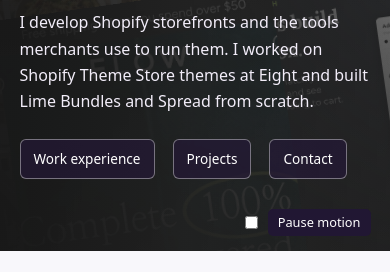
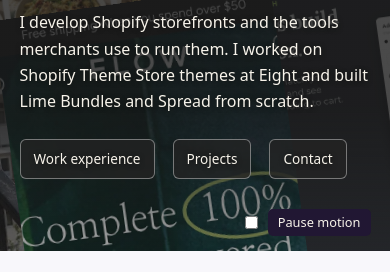
Before and after one commit to lime-app-dev/portfolio, a website: page public/work/index.html in a window 390 px wide. Shown: the part 265-537 px from the top of the page. Drawn offline with Linux system fonts and the light colour scheme.

Commit message:
Lighten the hero and refresh studio music

```diff
--- a/public/work/portfolio.css
+++ b/public/work/portfolio.css
@@ -20,15 +20,15 @@ a { color: #4c3479; text-underline-offset: 4px }
   align-items: center;
   min-height: clamp(440px, 66vw, 640px);
   overflow: hidden;
-  background: #211733;
-  color: #fff;
+  background: #242424;
+  color: #f7f3ea;
 }
 .portfolio-hero::after {
   content: "";
   position: absolute;
   inset: 0;
   z-index: -1;
-  background: linear-gradient(90deg, #191919f2 4%, #222222dc 48%, #25252593), linear-gradient(0deg, #191919de, transparent 70%);
+  background: linear-gradient(90deg, #171717d9 4%, #222222b3 48%, #25252555), linear-gradient(0deg, #191919a6, transparent 70%);
 }
 .hero-content, .portfolio-content {
   width: min(100% - clamp(32px, 10vw, 144px), 1120px);
@@ -36,9 +36,9 @@ a { color: #4c3479; text-underline-offset: 4px }
 }
 .hero-content { padding-block: 54px 72px }
 .hero-content h1 { font-size: clamp(3rem, 8vw, 7rem); margin: .36em 0 .17em }
-.hero-content p { max-width: 52ch; color: #f2edf9 }
+.hero-content p { max-width: 52ch; color: inherit }
 .hero-content .role { font-weight: 650; font-size: clamp(1rem, 2vw, 1.25rem) }
-.hero-content a { color: #fff }
+.hero-content a { color: inherit }
 .studio-link { font-size: .86rem; font-weight: 650 }
 nav, .links { display: flex; flex-wrap: wrap; gap: 8px 18px }
 nav { margin-top: 24px }
@@ -46,11 +46,11 @@ nav a {
   padding: 8px 13px;
   border: 1px solid #ffffff64;
   border-radius: 6px;
-  background: #241937b3;
+  background: #242424c9;
   text-decoration: none;
   font-size: .85rem;
 }
-nav a:hover { background: #4b3866 }
+nav a:hover { background: #404040 }
 .marquee {
   position: absolute;
   z-index: -2;
@@ -129,3 +129,10 @@ label[for="pause-marquee"] {
   margin: 0 calc(-1 * var(--card-padding)) 20px;
   border-bottom: 1px solid #dfd6ea;
 }
+
+@media (max-width: 600px) {
+  .portfolio-hero::after {
+    background: linear-gradient(180deg, #19191955, #191919c9 25%, #191919c9 72%, #19191966);
+  }
+  .hero-content { text-shadow: 0 1px 5px #111b }
+}
```
Also changed, not shown: index.html (+2 -2 lines), 2 other files.
